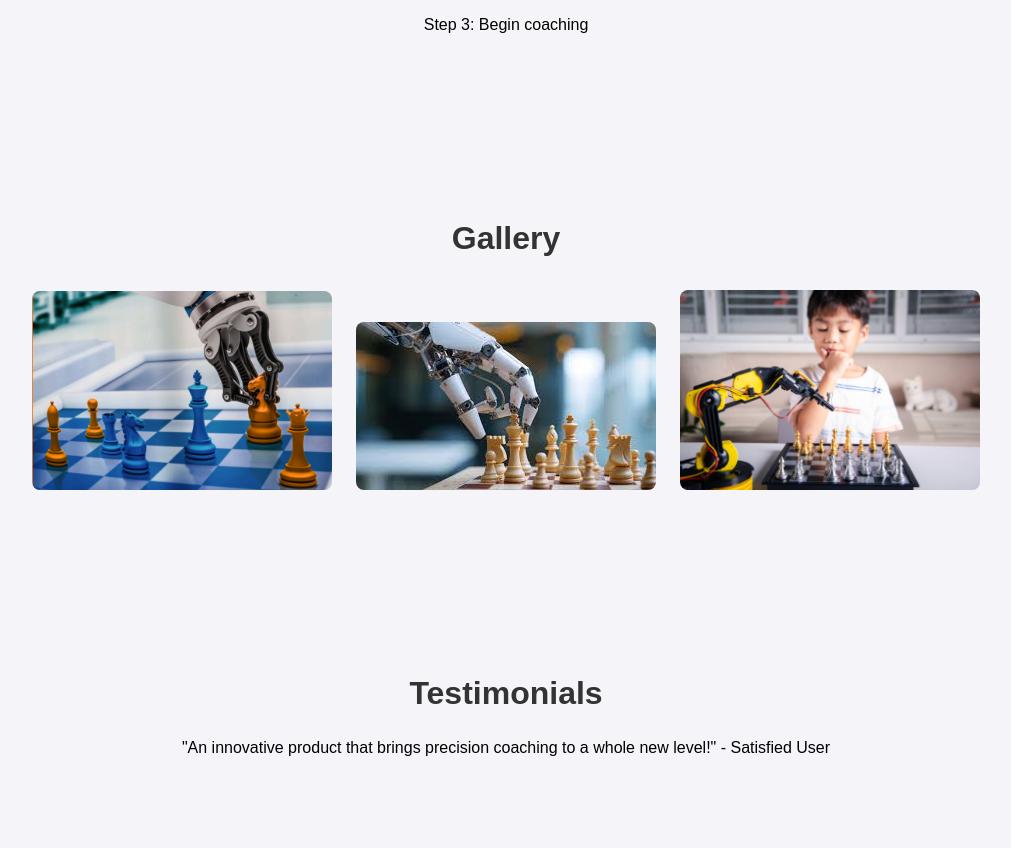
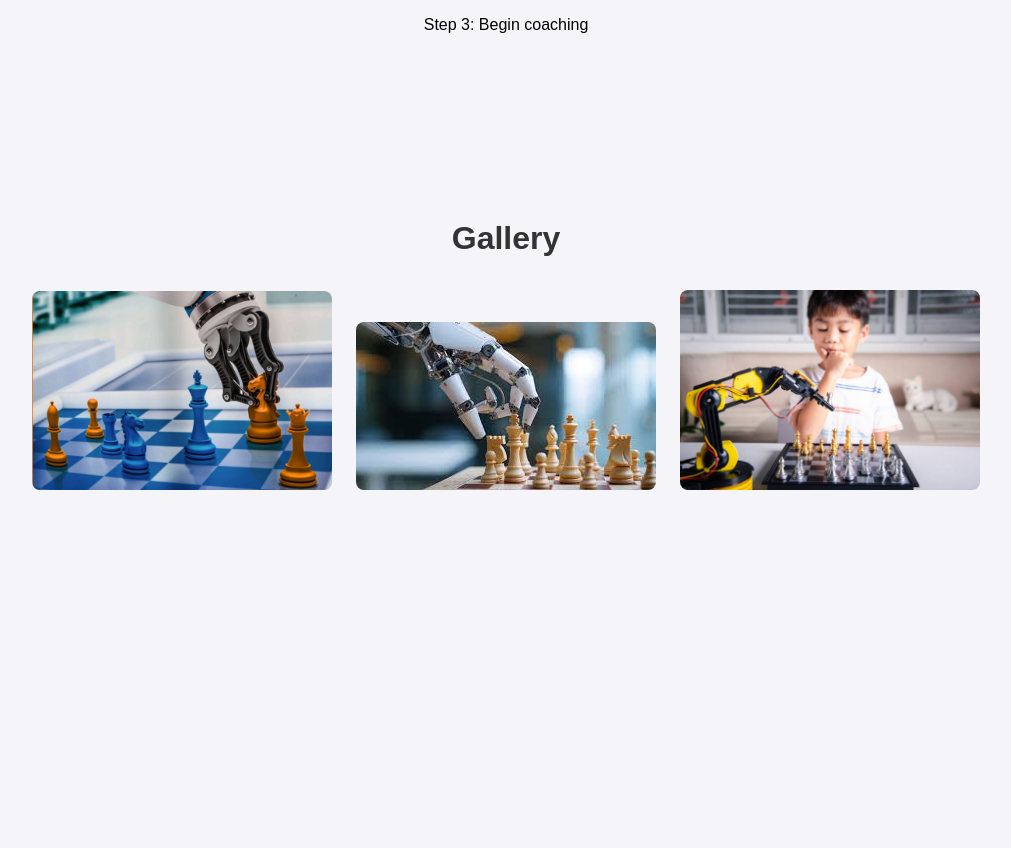
Before and after one commit to houssem2005/SMC, a plain HTML site: page index.html in a window 1280 px wide. Shown: the part 1833-2681 px from the top of the page, without its empty margins (134-1145 px from the left). After the commit the page ends 2421 px from the top, so only its background shows below. Drawn offline with Linux system fonts and the light colour scheme.

Commit message:
Add files via upload

```diff
--- a/index.html
+++ b/index.html
@@ -15,8 +15,6 @@
       <a href="#features">Features</a>
       <a href="#how-it-works">How It Works</a>
       <a href="#gallery">Gallery</a>
-      <a href="#testimonials">Testimonials</a>
-      <a href="#contact">Contact</a>
     </nav>
   </header>
 
@@ -77,12 +75,6 @@
     </div>
   </section>
 
-  <!-- Testimonials Section -->
-  <section id="testimonials" class="section">
-    <h2>Testimonials</h2>
-    <p>"An innovative product that brings precision coaching to a whole new level!" - Satisfied User</p>
-  </section>
-
 
   <script src="script.js"></script>
 </body>
```
